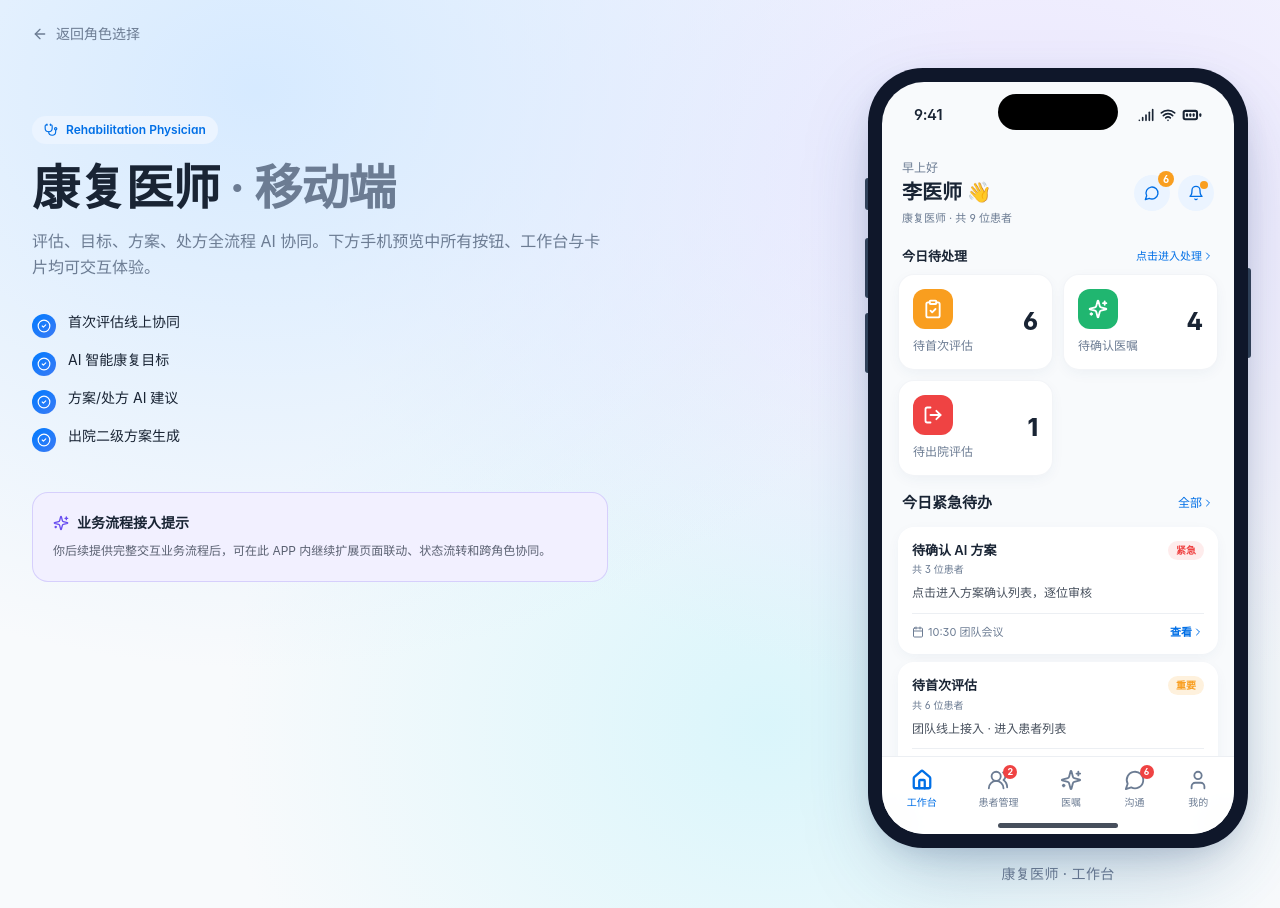
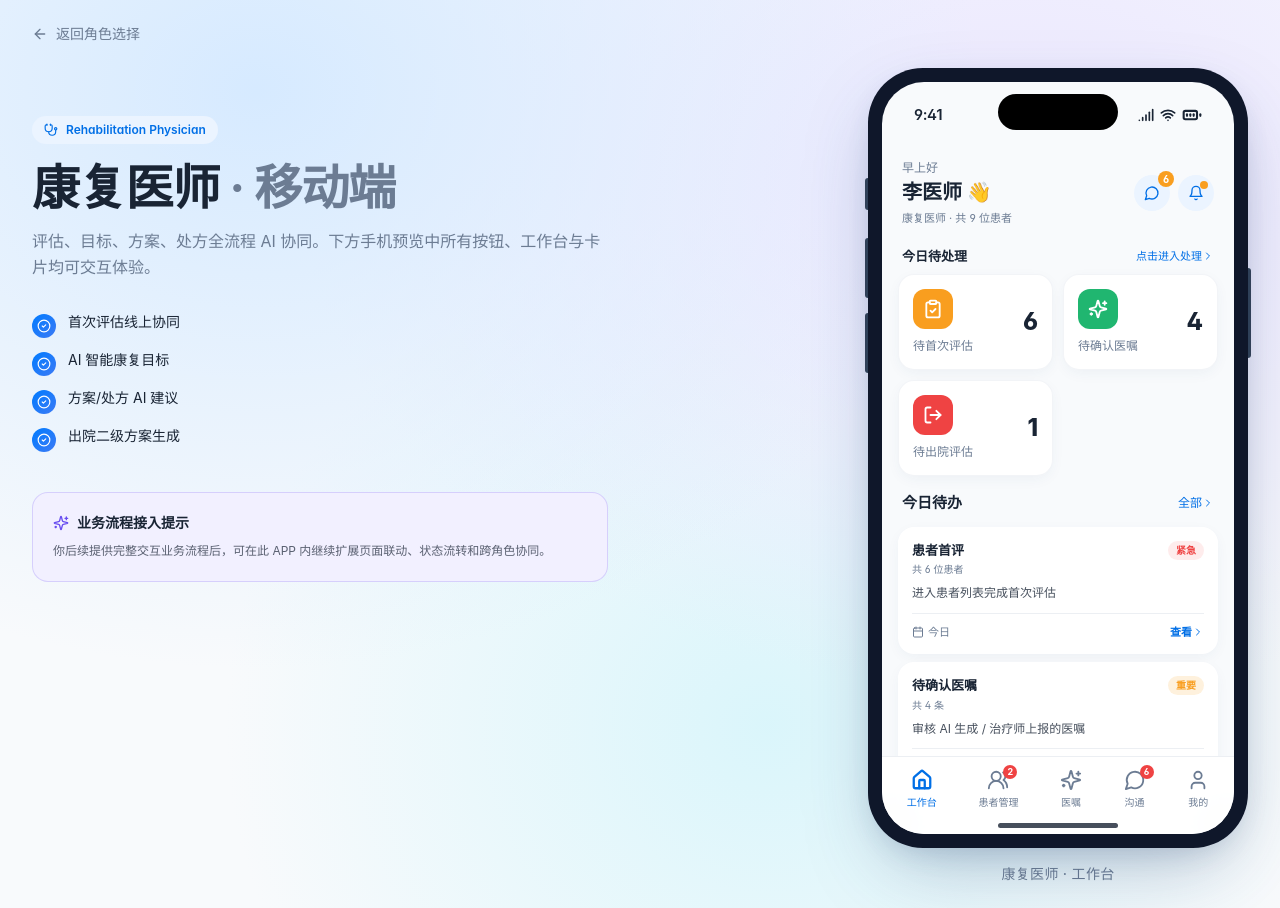
Before and after one commit to qiyusheng0522-pixel/smart-rehab-hub-7bbb97fb, a React (Vite) app: page / in a window 1280 px wide. Both pictures are taken after a click on the button 228 px from the left and 595 px from the top of the page. Built offline with nearby package versions, Linux system fonts and the light colour scheme; the HTML template or start-up script is replaced by a standard one.

Commit message:
Changes
Co-authored-by: qiyusheng0522-pixel <268495160+qiyusheng0522-pixel@users.noreply.github.com>

```diff
--- a/src/components/app/DoctorApp.tsx
+++ b/src/components/app/DoctorApp.tsx
@@ -691,15 +691,16 @@ const DoctorHome = ({
 
         <div>
           <SectionTitle
-            title="今日紧急待办"
-            extra={<button onClick={() => onGoPlan("plan")} className="text-xs text-primary font-medium flex items-center">全部 <ChevronRight className="w-3 h-3" /></button>}
+            title="今日待办"
+            extra={<button onClick={onGoChat} className="text-xs text-primary font-medium flex items-center">全部 <ChevronRight className="w-3 h-3" /></button>}
           />
           <div className="space-y-2">
-            <PatientTaskCard onClick={() => onGoPlan("plan")} patient="待确认 AI 方案" tag="共 3 位患者" task="点击进入方案确认列表，逐位审核" urgency="high" time="10:30 团队会议" />
-            <PatientTaskCard onClick={() => onGoPatients("待首次评估")} patient="待首次评估" tag={`共 ${FIRST_ASSESS_COUNT} 位患者`} task="团队线上接入 · 进入患者列表" urgency="medium" time="今日" />
-            <PatientTaskCard onClick={onGoDischarge} patient="待二次确认出院方案" tag="共 2 位患者" task="AI 二级方案待医师二次确认" urgency="low" time="今日" />
-          </div>
-        </div>
+            <PatientTaskCard onClick={() => onGoPatients("待首次评估")} patient="患者首评" tag={`共 ${FIRST_ASSESS_COUNT} 位患者`} task="进入患者列表完成首次评估" urgency="high" time="今日" />
+            <PatientTaskCard onClick={onGoRx} patient="待确认医嘱" tag="共 4 条" task="审核 AI 生成 / 治疗师上报的医嘱" urgency="medium" time="今日" />
+            <PatientTaskCard onClick={onGoChat} patient="待回复消息" tag={`共 ${PATIENT_UNREAD} 条`} task="患者沟通 + 团队会议消息待回复" urgency="low" time="今日" />
+          </div>
+        </div>
+
       </div>
     </div>
   );
```
